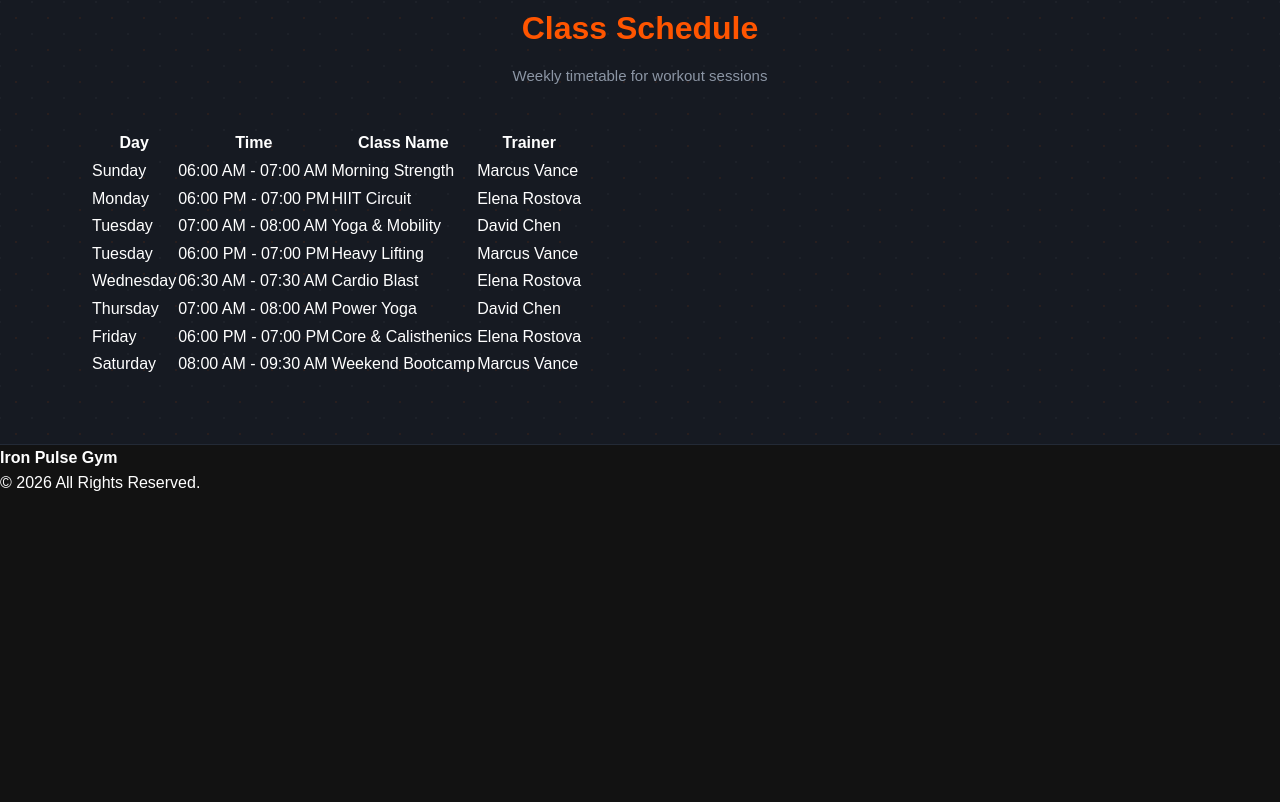
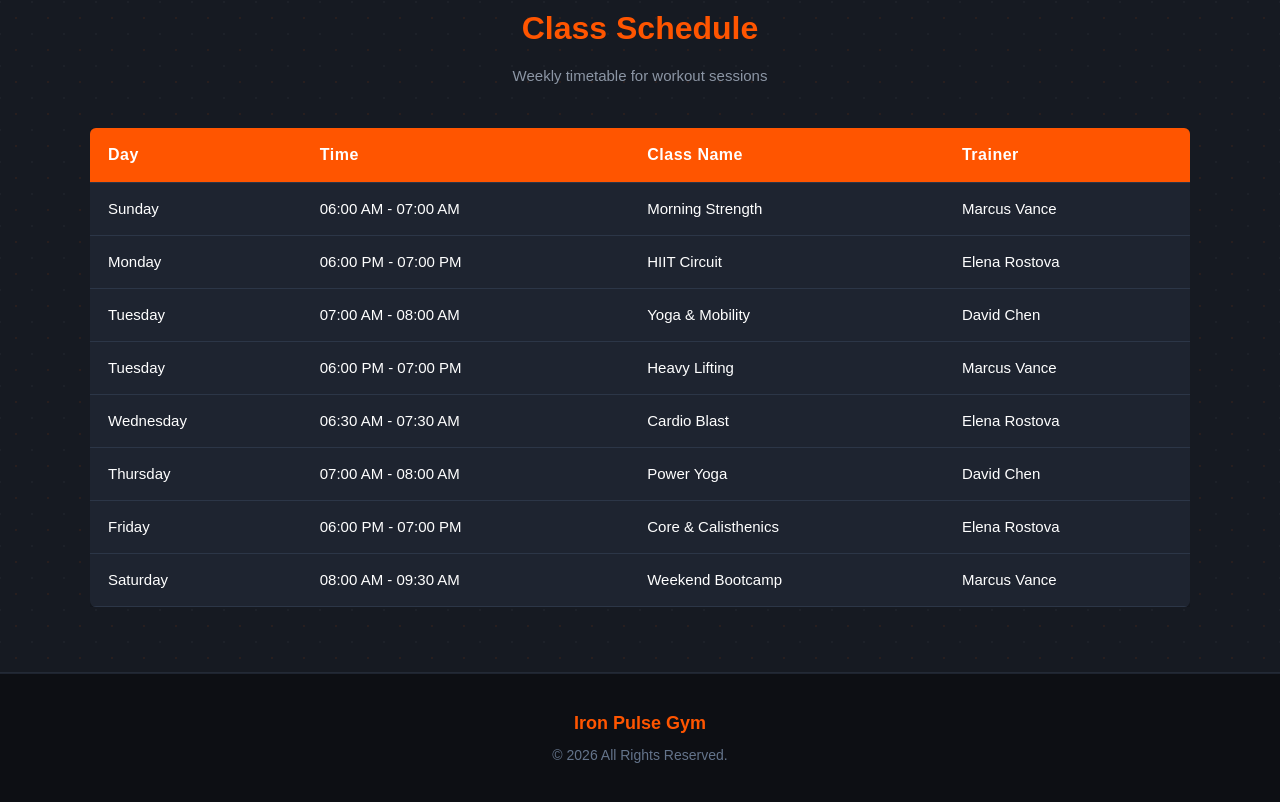
Before and after one commit to I-Am-Priyanshu96/Fitness-Studio-Page, a plain HTML site: page index.html in a window 1280 px wide. Shown: the part 2614-3416 px from the top of the page. Before the commit the page ends 3110 px from the top, so only its background shows below. Drawn offline with Linux system fonts and the light colour scheme.

Commit message:
ADD Class Schedule Table

```diff
--- a/index.css
+++ b/index.css
@@ -376,3 +376,55 @@ nav a:hover {
     color: #94a3b8;
     margin-bottom: 5px;
 }
+
+/* Class Schedule Table */
+.table-container {
+    overflow-x: auto;
+}
+
+.schedule-table {
+    width: 100%;
+    border-collapse: collapse;
+    background-color: #1e2430;
+    border-radius: 6px;
+    overflow: hidden;
+    box-shadow: 0 4px 15px rgba(0, 0, 0, 0.3);
+}
+
+.schedule-table th,
+.schedule-table td {
+    padding: 14px 18px;
+    border-bottom: 1px solid #2c3647;
+    text-align: left;
+    font-size: 15px;
+}
+
+.schedule-table th {
+    background-color: #ff5500;
+    color: #ffffff;
+    font-size: 16px;
+    letter-spacing: 0.5px;
+}
+
+.schedule-table tr:hover {
+    background-color: #262e3d;
+}
+
+/* Footer */
+footer {
+    background-color: #0d0f14;
+    border-top: 1px solid #1e2430;
+    padding: 35px 20px;
+    text-align: center;
+}
+
+.footer-content p {
+    color: #64748b;
+    font-size: 14px;
+    margin-bottom: 6px;
+}
+
+.footer-content strong {
+    color: #ff5500;
+    font-size: 18px;
+}
```
Also changed, not shown: index.html (line endings or trailing spaces).
